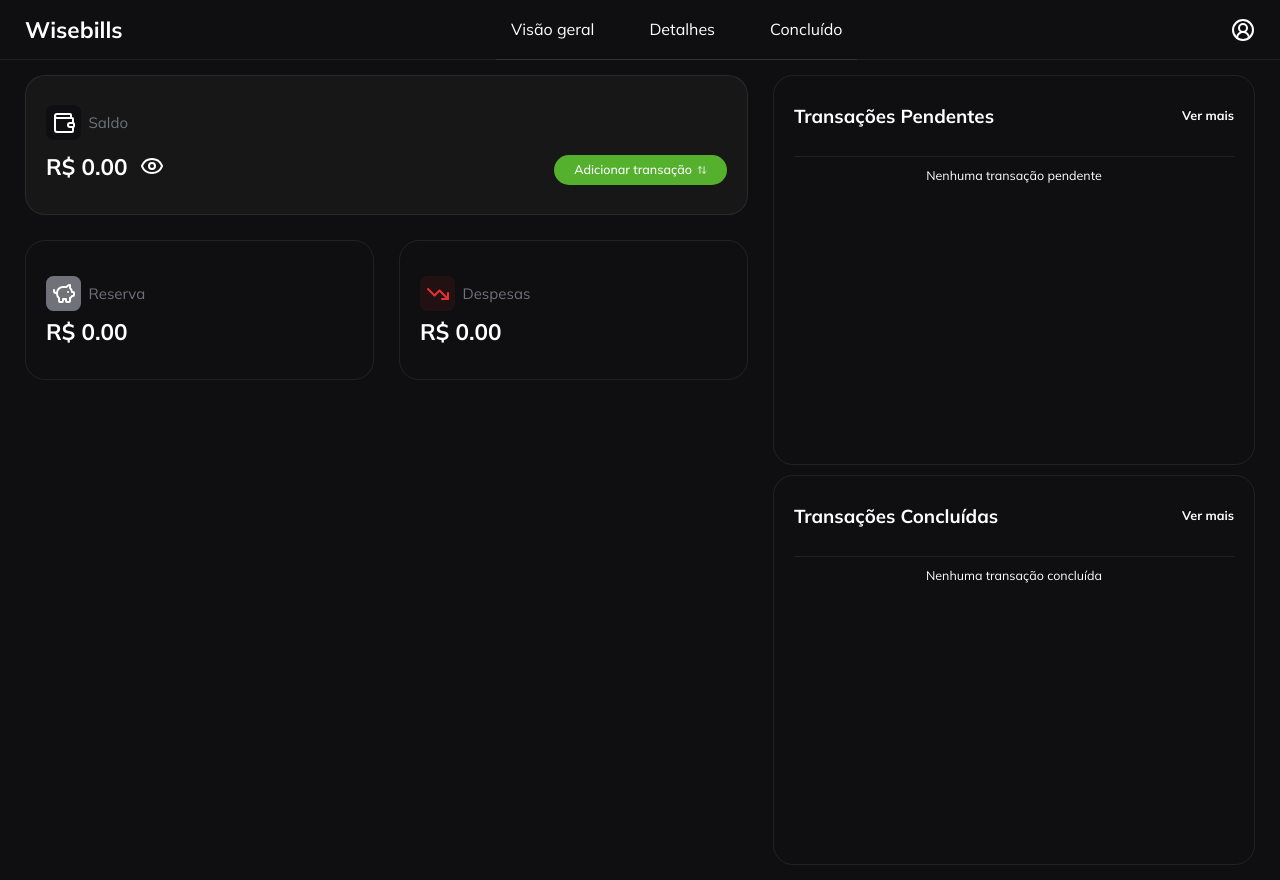
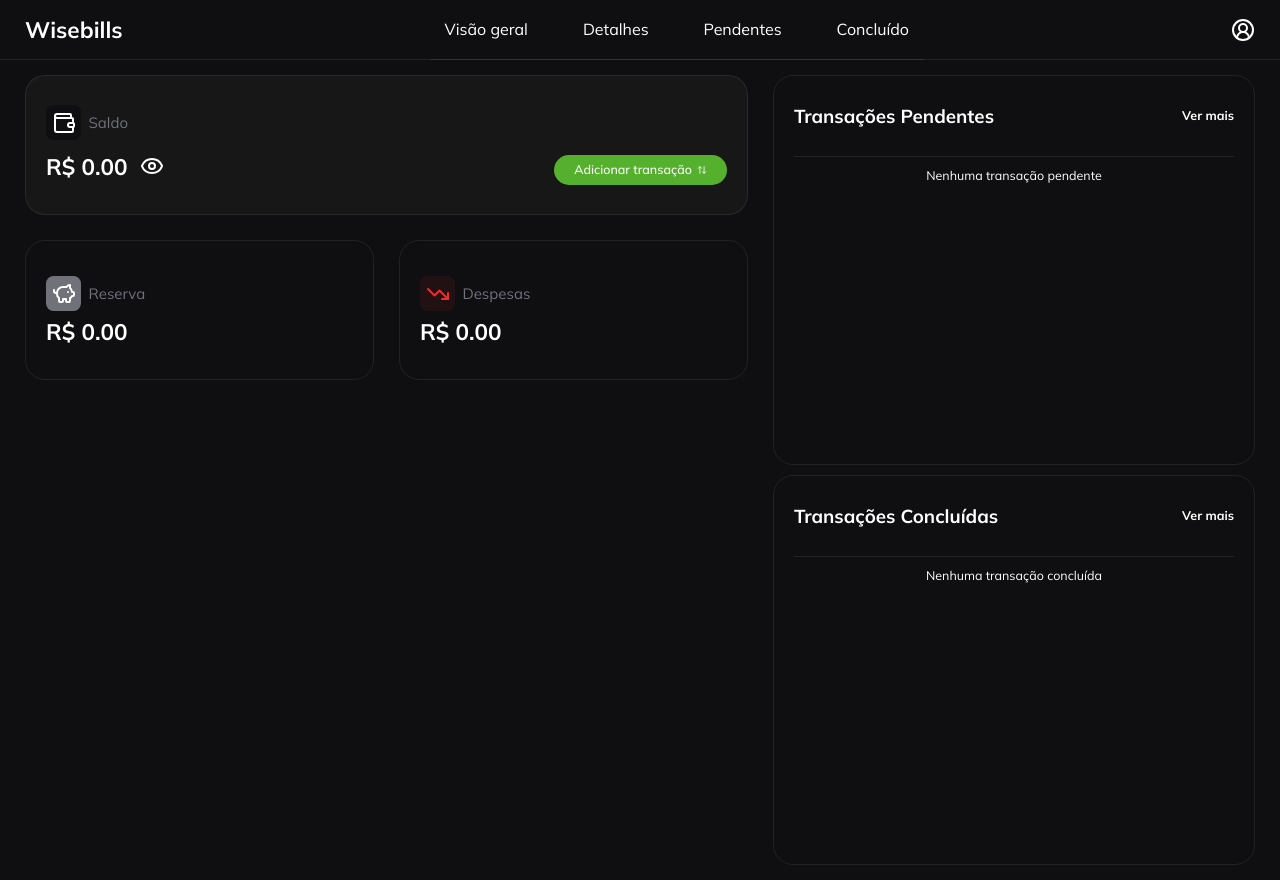
Before and after one commit to nicolasfreitas-dev/wisebills, a Next.js app: page / in a window 1280 px wide. Built offline with nearby package versions, Linux system fonts and the light colour scheme.

Commit message:
feat: add Pending section on header navbar

```diff
--- a/src/components/Header/index.tsx
+++ b/src/components/Header/index.tsx
@@ -14,6 +14,7 @@
                 <nav className={`h-24 flex items-center gap-10 list-none border-b-[1px] border-b-border-color ${windowSize <= 640 ? "hidden" : ""}`}>
                     <li className="cursor-pointer p-6">Visão geral</li>
                     <li className="cursor-pointer p-6">Detalhes</li>
+                    <li className="cursor-pointer p-6">Pendentes</li>
                     <li className="cursor-pointer p-6">Concluído</li>
                 </nav>
             </Navbar>
```
